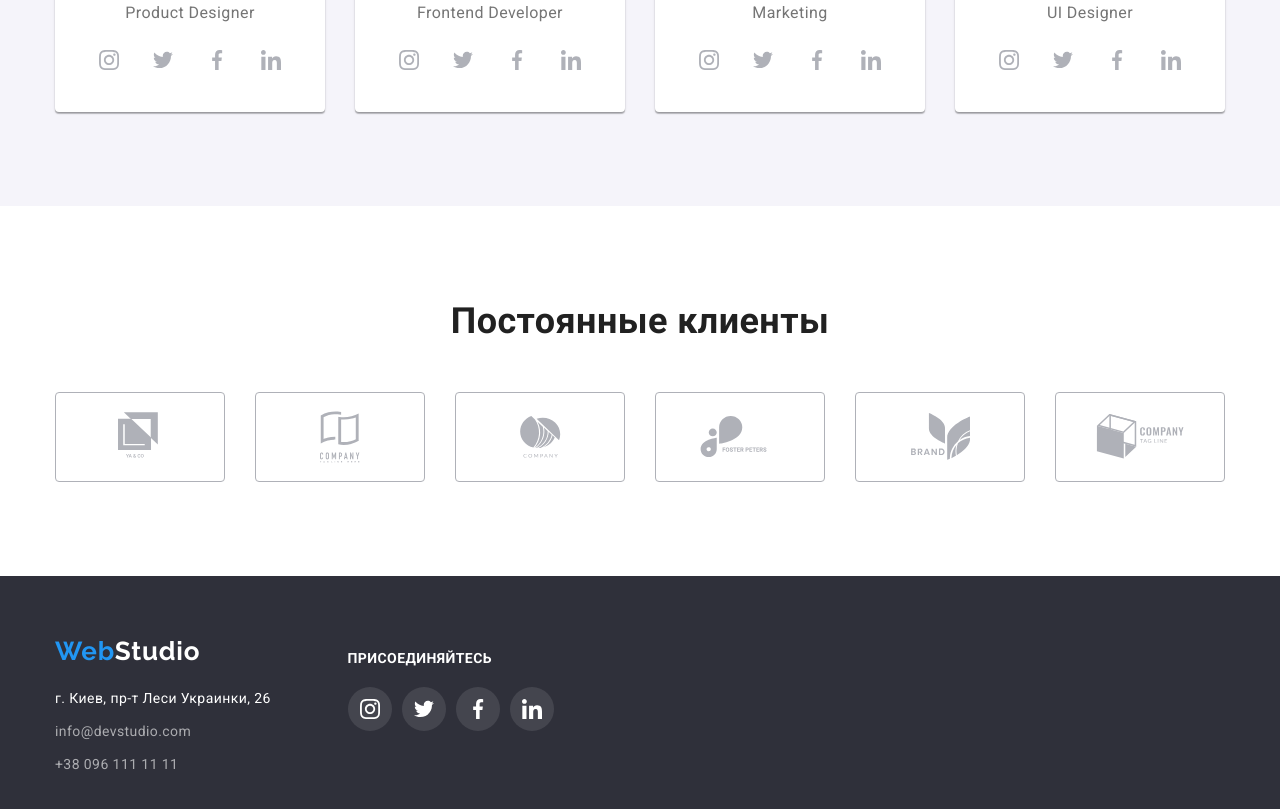
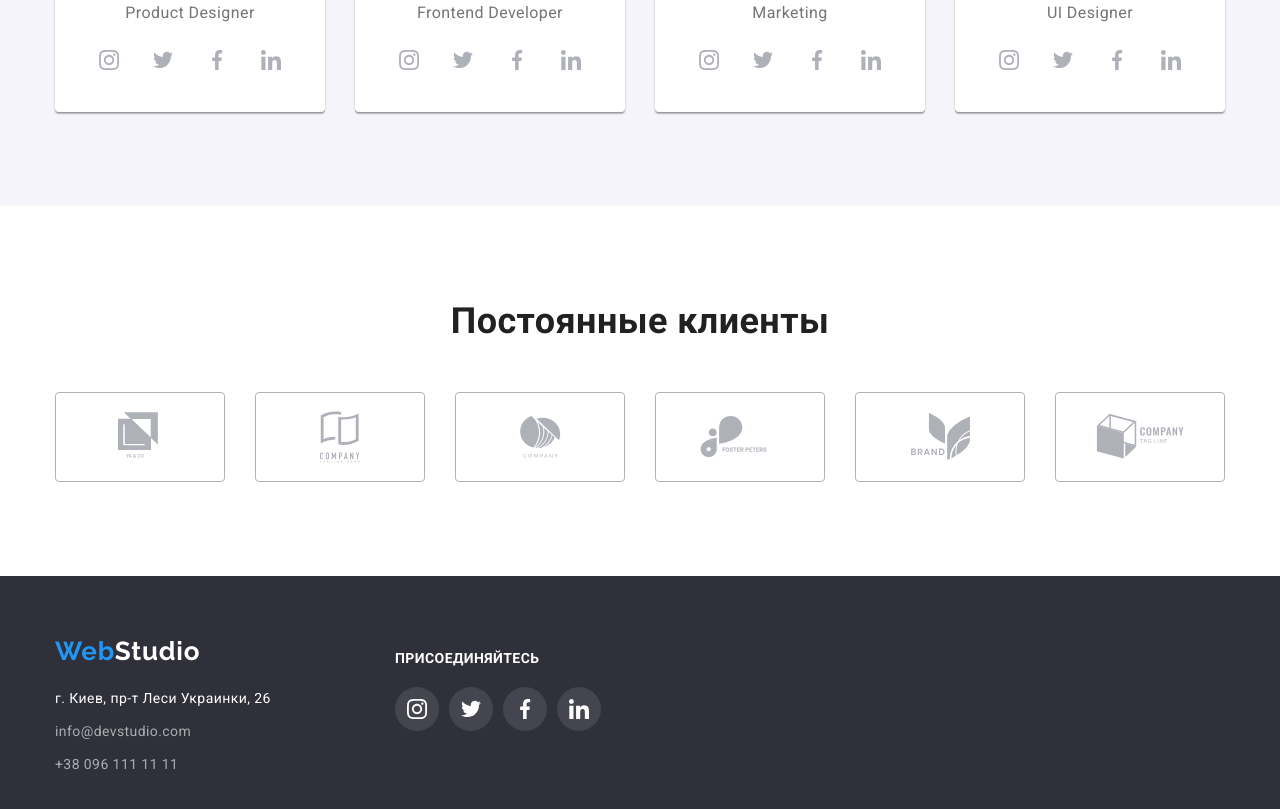
Before and after one commit to ihorrudniev/goit-markup-hw-04, a plain HTML site: page index.html in a window 1280 px wide. Shown: the part 2081-2890 px from the top of the page. Drawn offline with nearby package versions, Linux system fonts and the light colour scheme.

Commit message:
Update styles.css

```diff
--- a/css/styles.css
+++ b/css/styles.css
@@ -417,7 +417,7 @@ img {
 .clients {
   display: inline-flex;
   flex-basis: calc(100% - 30px);
-  /* flex-wrap: wrap; */
+  flex-wrap: wrap;
   margin-left: -30px;
   margin-top: -30px;
 }
@@ -498,7 +498,7 @@ img {
 }
 
 .card-footer {
-  flex-basis: calc(100% / 4 - 70px);
+  flex-basis: calc((50% - 45px) / 2);
 }
 .social-networks {
   margin-left: 70px;
```
